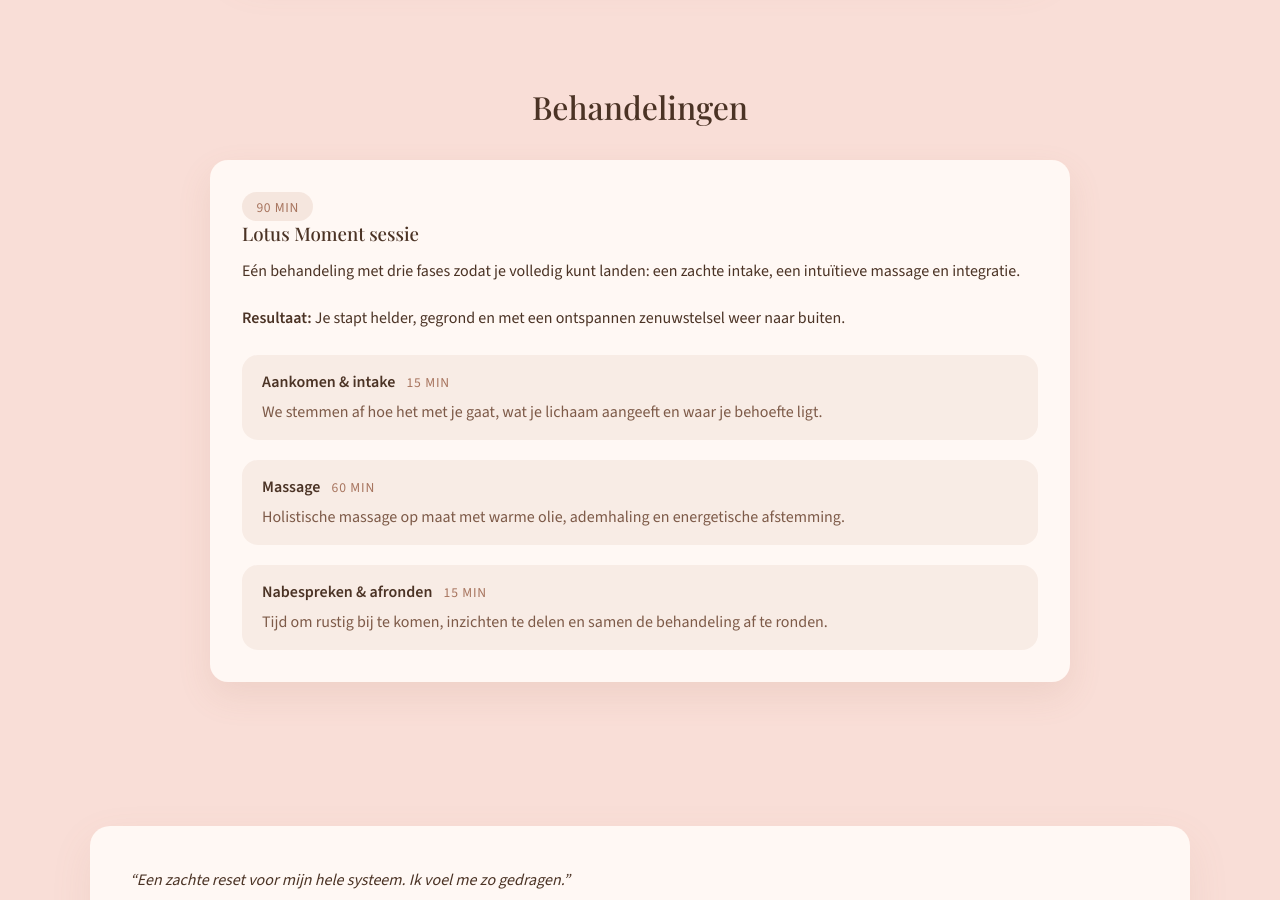
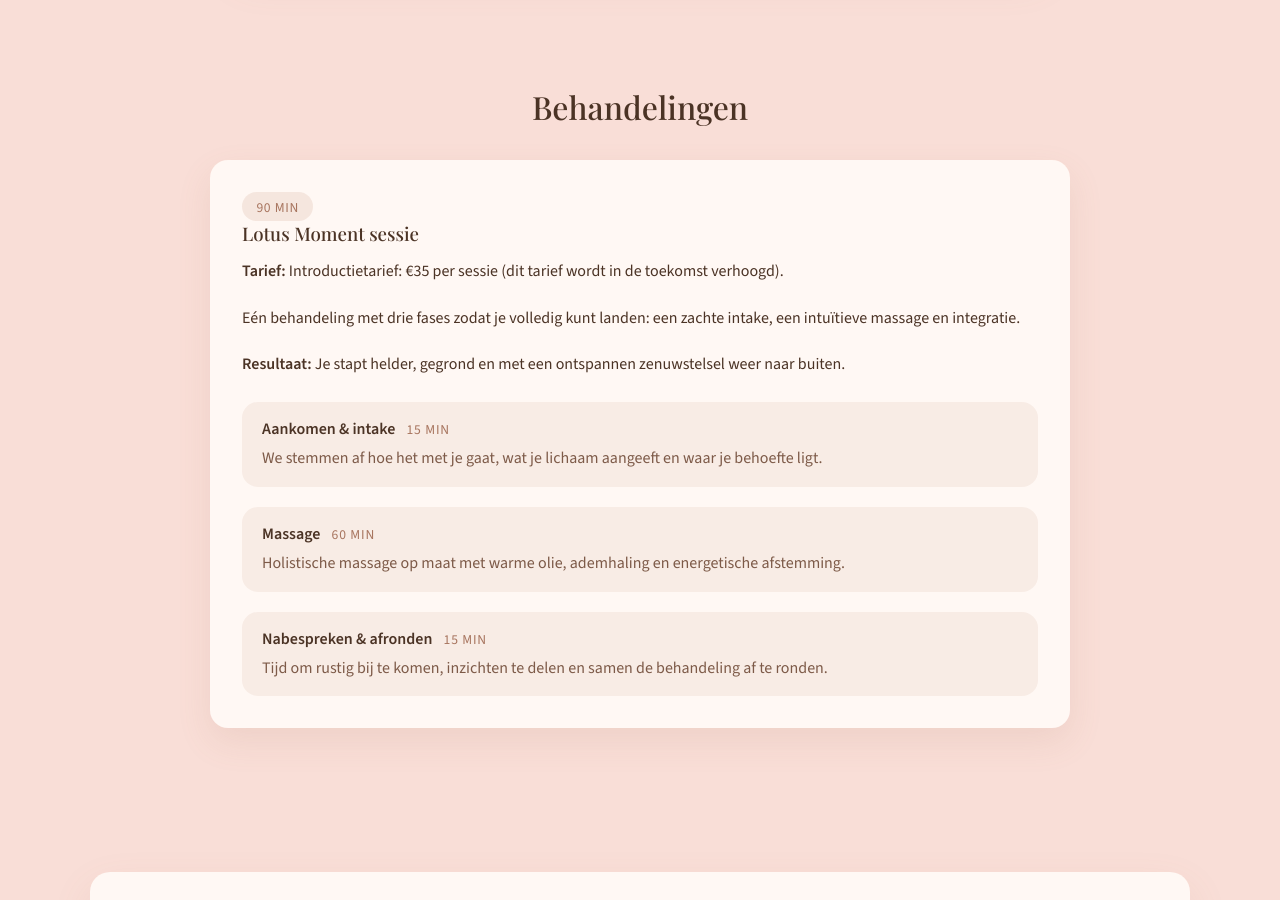
Before and after one commit to LotusMoments/website, a Jekyll site: the page built from index.md, in a window 1280 px wide and 900 px high, scrolled down 1017 px. Built offline with Jekyll 4.4.1, drawn with Linux system fonts in a browser that asks for light colours.

Commit message:
Vermeld introductietarief bij behandelingen

```diff
--- a/_data/behandelingen.yml
+++ b/_data/behandelingen.yml
@@ -1,5 +1,6 @@
 - naam: Lotus Moment sessie
   duur: 90 min
+  tarief: "Introductietarief: €35 per sessie (dit tarief wordt in de toekomst verhoogd)."
   omschrijving: >
     Eén behandeling met drie fases zodat je volledig kunt landen: een zachte intake, een intuïtieve massage en integratie.
   resultaat: Je stapt helder, gegrond en met een ontspannen zenuwstelsel weer naar buiten.
--- a/_layouts/home.html
+++ b/_layouts/home.html
@@ -38,6 +38,9 @@ layout: default
       <article class="treatment-card">
         <span class="pill">{{ treatment.duur }}</span>
         <h3>{{ treatment.naam }}</h3>
+        {% if treatment.tarief %}
+        <p class="treatment-price"><strong>Tarief:</strong> {{ treatment.tarief }}</p>
+        {% endif %}
         <p>{{ treatment.omschrijving }}</p>
         {% if treatment.resultaat %}
         <p><strong>Resultaat:</strong> {{ treatment.resultaat }}</p>
```
